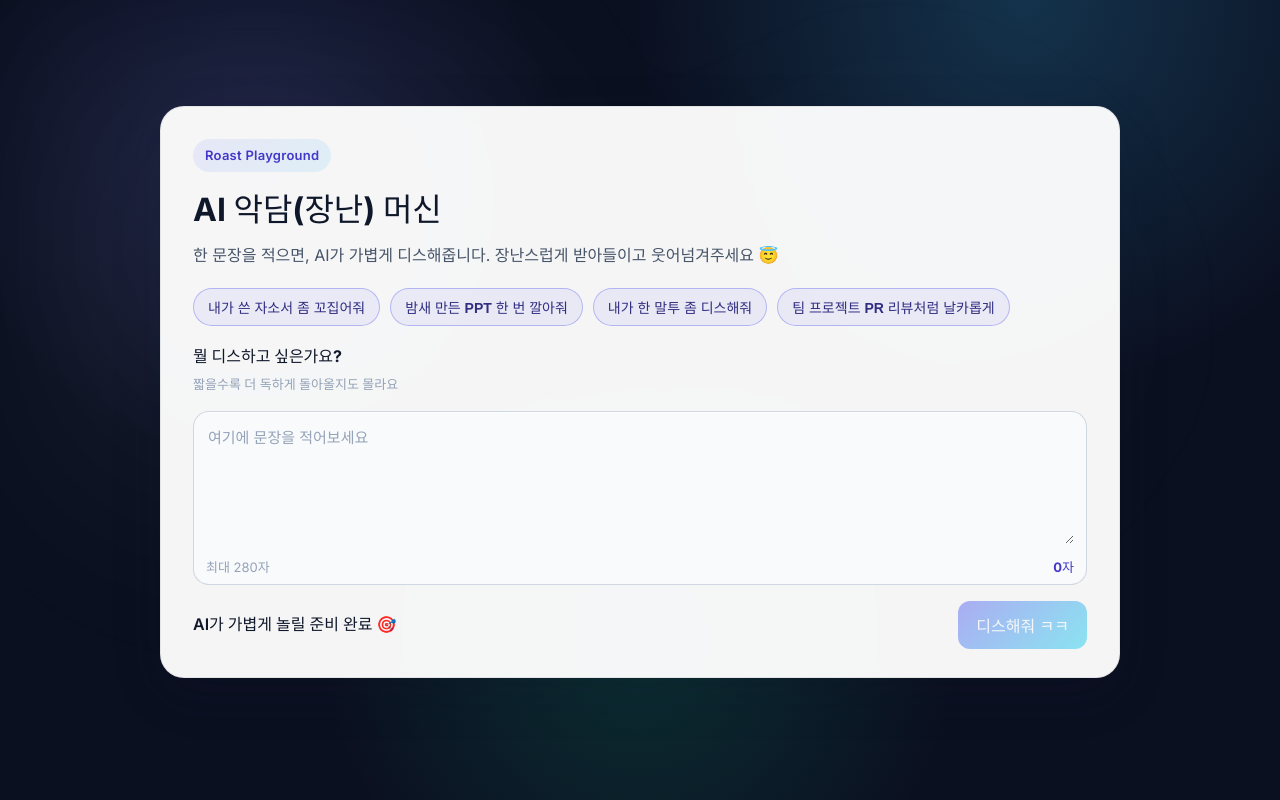
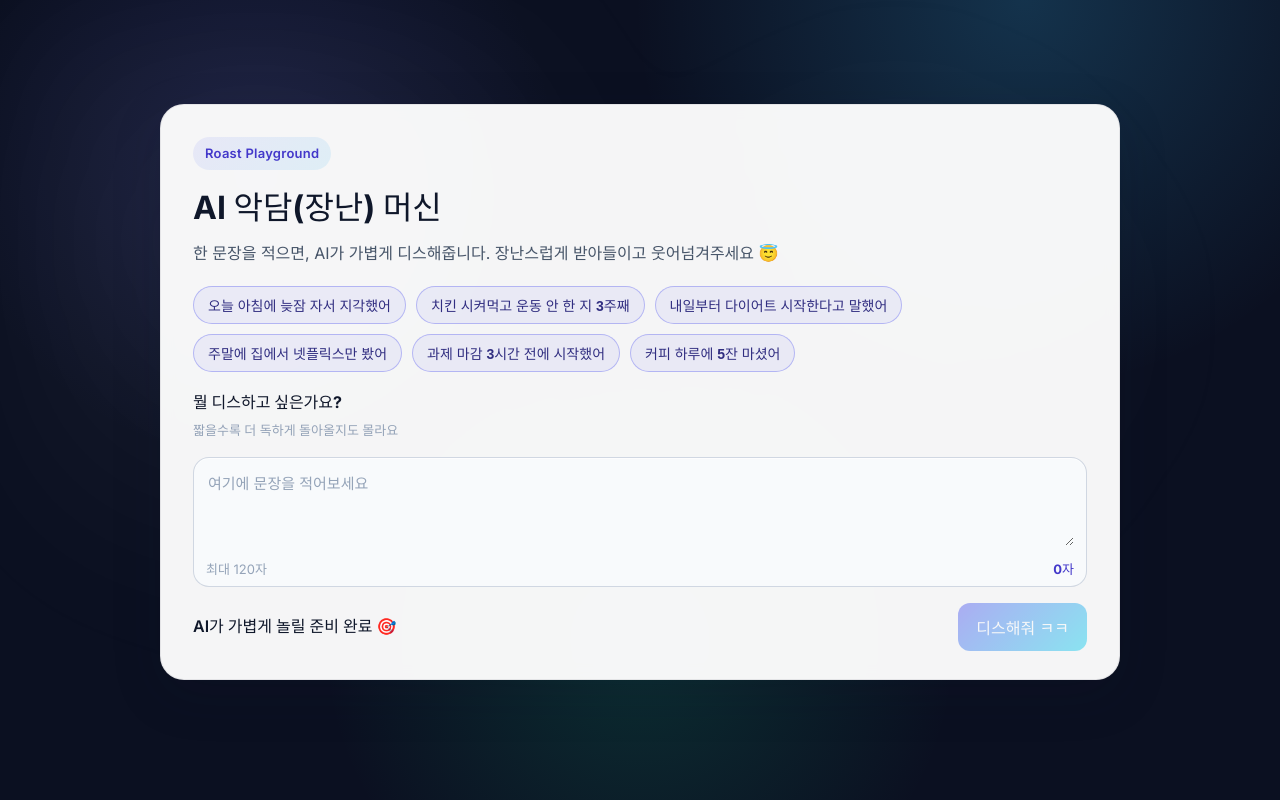
Before and after one commit to kongsungeui/my-roast-app, a React app in the folder frontend/: page / in a window 1280 px wide. Built offline with nearby package versions, Linux system fonts and the light colour scheme; the HTML template or start-up script is replaced by a standard one.

Commit message:
Update .gitignore and modify App component
- Add environment variable files to .gitignore
- Replace idea prompts in App component
- Adjust textarea properties: change rows and maxLength
- Decrease min-height of textarea in CSS

```diff
--- a/frontend/src/App.tsx
+++ b/frontend/src/App.tsx
@@ -2,10 +2,12 @@ import type { FormEvent } from 'react';
 import { useState } from 'react';
 
 const ideaPrompts = [
-  '내가 쓴 자소서 좀 꼬집어줘',
-  '밤새 만든 PPT 한 번 깔아줘',
-  '내가 한 말투 좀 디스해줘',
-  '팀 프로젝트 PR 리뷰처럼 날카롭게',
+  '오늘 아침에 늦잠 자서 지각했어',
+  '치킨 시켜먹고 운동 안 한 지 3주째',
+  '내일부터 다이어트 시작한다고 말했어',
+  '주말에 집에서 넷플릭스만 봤어',
+  '과제 마감 3시간 전에 시작했어',
+  '커피 하루에 5잔 마셨어',
 ];
 
 function App() {
@@ -87,15 +89,15 @@ function App() {
           <div className="textarea-shell">
             <textarea
               id="roast-text"
-              rows={4}
-              maxLength={280}
+              rows={3}
+              maxLength={120}
               className="textarea"
               placeholder="여기에 문장을 적어보세요"
               value={text}
               onChange={(e) => setText(e.target.value)}
             />
             <div className="textarea__footer">
-              <span className="muted">최대 280자</span>
+              <span className="muted">최대 120자</span>
               <span className="counter">{text.length}자</span>
             </div>
           </div>
--- a/frontend/src/index.css
+++ b/frontend/src/index.css
@@ -151,7 +151,7 @@ body {
 
 .textarea {
   width: 100%;
-  min-height: 120px;
+  min-height: 72px;
   resize: vertical;
   border: none;
   outline: none;
```
Also changed, not shown: 1 other file (tests, documents, lock files or other folders).
